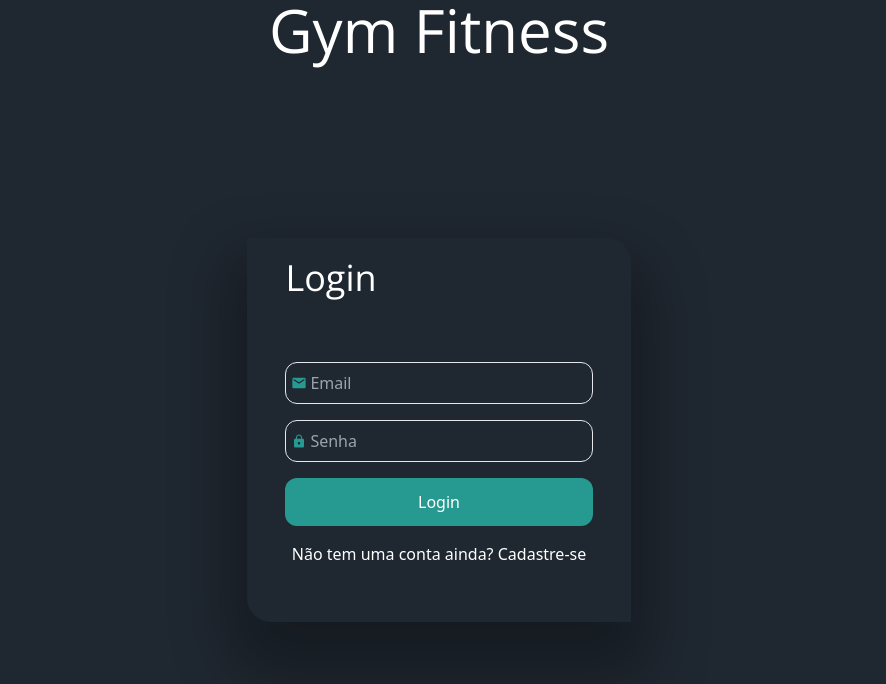
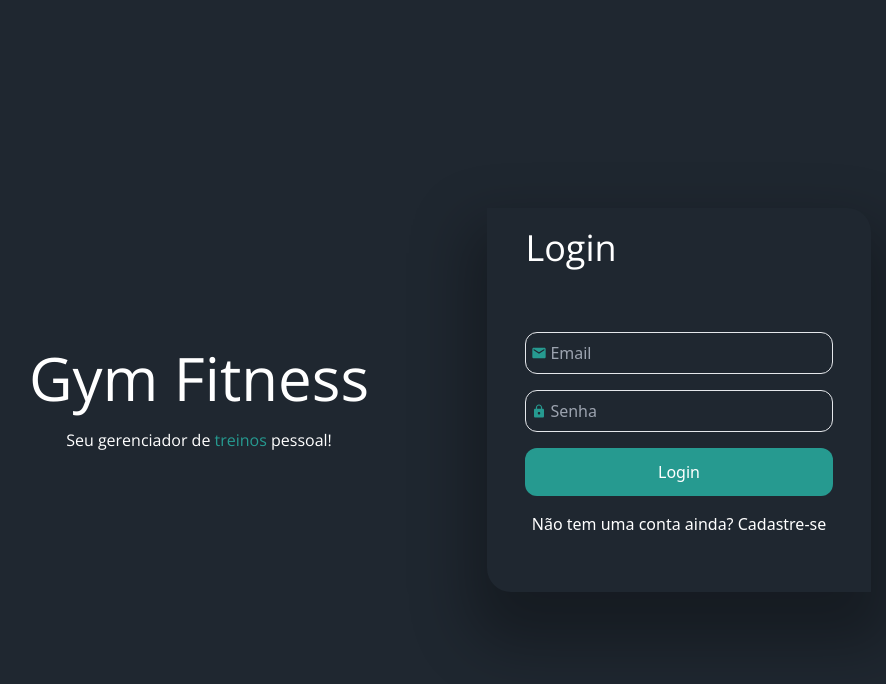
Before and after one commit to marlleyck/fitness-project, a React (Vite) app in the folder frontend/: page / in a window 1280 px wide. Shown: the top 684 px of the page, without its empty margins (201-1087 px from the left). Built offline with nearby package versions, Linux system fonts and the light colour scheme.

Commit message:
style: changed home page flex

```diff
--- a/frontend/src/components/Form/RegisterForm/index.tsx
+++ b/frontend/src/components/Form/RegisterForm/index.tsx
@@ -20,7 +20,7 @@ export const RegisterForm = () => {
 
     return (
         <div className="w-full h-full flex items-center justify-center">
-            <form className="w-96 h-4/5 bg-black-cyan shadow-4xl rounded-tr-3xl rounded-bl-3xl flex items-center flex-col pt-5">
+            <form className="w-96 h-3/4 bg-black-cyan shadow-4xl rounded-tr-3xl rounded-bl-3xl flex items-center flex-col pt-5">
                 <header className="w-4/5">
                     <h3 className="text-white font-Open_Sans text-4xl font-thin">
                         Sign Up
--- a/frontend/src/pages/Home/index.tsx
+++ b/frontend/src/pages/Home/index.tsx
@@ -2,14 +2,22 @@ import { LoginForm } from '../../components/Form/LoginForm';
 
 export const Home = () => {
     return (
-        <div className="w-screen h-screen bg-black-cyan flex items-center justify-start flex-col">
-            <header>
-                <h1 className="text-white font-Open_Sans text-6xl font-thin">
-                    Gym Fitness
-                </h1>
-            </header>
+        <div className="w-screen h-screen bg-black-cyan flex items-center justify-center">
+            <div className="w-3/4 h-full flex items-center flex-row">
+                <div className="w-full">
+                    <aside className="w-full">
+                        <h1 className="text-white text-center font-Open_Sans text-6xl font-thin">
+                            Gym Fitness
+                        </h1>
+                        <p className="text-white text-base text-center font-Open_Sans font-thin mt-5">
+                            Seu gerenciador de{' '}
+                            <span className="text-green">treinos</span> pessoal!
+                        </p>
+                    </aside>
+                </div>
 
-            <LoginForm />
+                <LoginForm />
+            </div>
         </div>
     );
 };
--- a/frontend/src/pages/Register/index.tsx
+++ b/frontend/src/pages/Register/index.tsx
@@ -3,12 +3,6 @@ import { RegisterForm } from '../../components/Form/RegisterForm';
 export const Register = () => {
     return (
         <div className="w-screen h-screen bg-black-cyan flex items-center justify-start flex-col">
-            <header>
-                <h1 className="text-white font-Open_Sans text-6xl font-thin">
-                    Gym Fitness
-                </h1>
-            </header>
-
             <RegisterForm />
         </div>
     );
```
